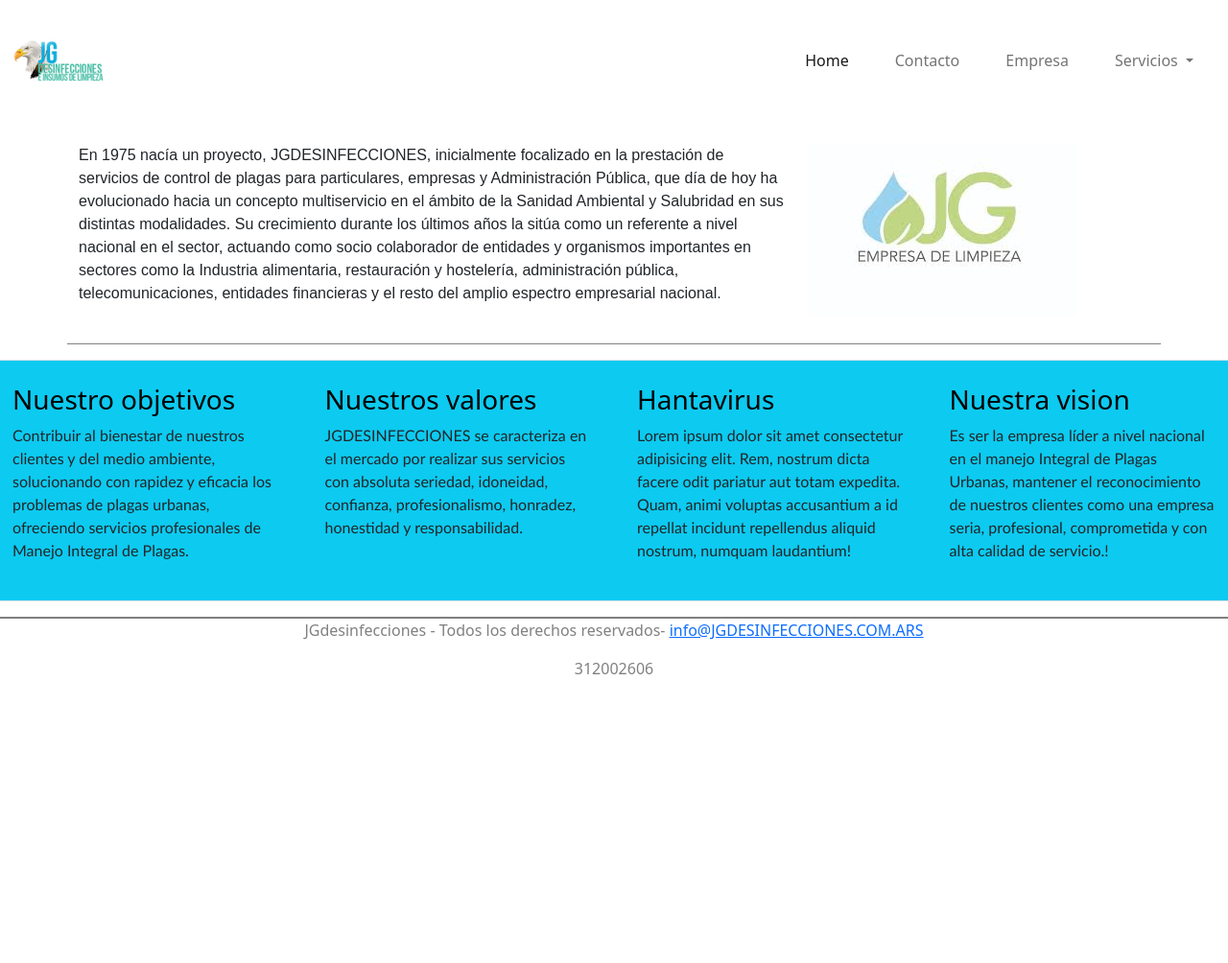
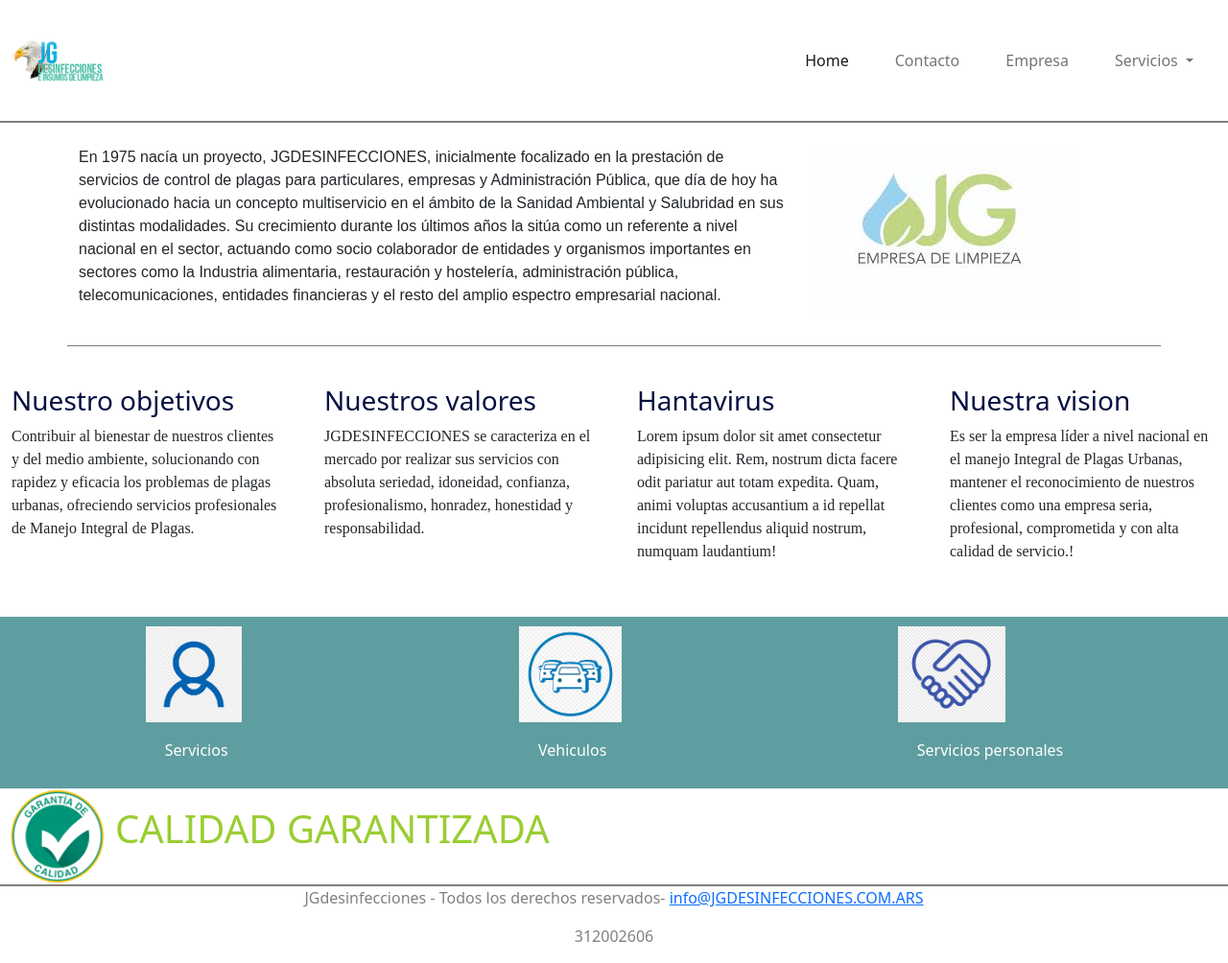
Before and after one commit to danielfranchi555/TerceraEntregaFinal, a website: page empresa.html in a window 1280 px wide. Shown: the whole page at 96% size. Before the commit the page ends 800 px from the top, so only its background shows below. Drawn offline with nearby package versions, Linux system fonts and the light colour scheme.

Commit message:
segunda entrega del proyecto final

```diff
--- a/empresa.html
+++ b/empresa.html
@@ -61,7 +61,7 @@
 </div>
 
 <div class="container_dos py-3">
-<div class="row Hantavirus border border_4 bg-info">
+<div class="row Hantavirus ">
   <div class="col-md-3 py-4  px-4">
   <h3 class="titulos_empresa">Nuestro objetivos</h3>
     <p class="p">Contribuir al bienestar de nuestros clientes y del medio ambiente, solucionando con rapidez y eficacia los problemas de plagas urbanas, ofreciendo servicios profesionales de Manejo Integral de Plagas.</p>
@@ -85,6 +85,28 @@
 </div>
 </div>
 
+<div class="flex">
+  <div>
+    <img src="img/servicio.png" alt="" class="logo_flex">
+     <h6>Servicios</h6>
+  </div>
+  <div>
+   <img src="img/vehiculos.png" alt="" class="logo_flex">
+   <h6>Vehiculos</h6>
+  </div>
+  <div>
+
+    <img src="img/servicios_personales.png" alt="" class="logo_flex">
+      <h6>Servicios personales</h5>
+  </div>
+
+</div>
+
+<div class="garantia">
+ <img src="img/logo_garantia.png" alt="" class="logo_garantia">
+ <p class="parrafo_calidad">CALIDAD GARANTIZADA</p>
+</div>
+
 <footer class="footer">
 
   <p class="parrafo_footer">JGdesinfecciones - Todos los derechos reservados- <a href=""> info@JGDESINFECCIONES.COM.ARS</a></p>
--- a/style.css
+++ b/style.css
@@ -27,7 +27,7 @@
     text-align: center;
 }
 .p{
-    font-family: 'Gill Sans', 'Gill Sans MT', Calibri, 'Trebuchet MS', sans-serif;
+    font-family: 'Times New Roman', Times, serif;
 }
 
 .parrafo{
@@ -35,7 +35,7 @@
 }
 
 .titulos_empresa{
-    color: rgb(0, 0, 0);
+    color: rgb(5, 16, 66);
 }
 
 .titulo_fumigacion{
@@ -73,3 +73,56 @@
     text-align: center;
     margin-right: 10px;
 }
+@keyframes TextAlpha{
+    from{opacity: 0}
+    to{opacity: 1;}
+}
+
+.parrafo {
+    animation-name: TextAlpha ;
+    animation-duration: 2s;
+    animation-timing-function: ease;
+}
+
+h2{
+    animation-name: TextAlpha ;
+    animation-duration: 2s;
+    animation-timing-function: ease;
+}
+
+p{
+    animation-name: TextAlpha ;
+    animation-duration: 2s;
+    animation-timing-function: ease
+}
+
+nav{
+    border-bottom: solid 2px gray;
+}
+
+.garantia{
+    display: flex;
+    align-items: center;
+}
+.parrafo_calidad{
+    font-size: 40px;
+    color: yellowgreen;
+}
+.logo_garantia{
+    height: 100px;
+}
+
+.flex{
+    display: flex;
+    justify-content: space-around;
+    background-color: cadetblue;
+    padding: 10px;
+
+}
+.logo_flex{
+    height: 100px;
+}
+
+h6{
+    color: white;
+}
```
Also changed, not shown: contacto.html (+1 -1 lines), control-de-plagas.html (+24 -12 lines), index.html (+1 -1 lines), package.json (added, +23 -0 lines), img/logo_garantia.png (added), img/servicio.png (added), img/servicios_personales.png (added), img/vehiculos.png (added), 1 other file.
